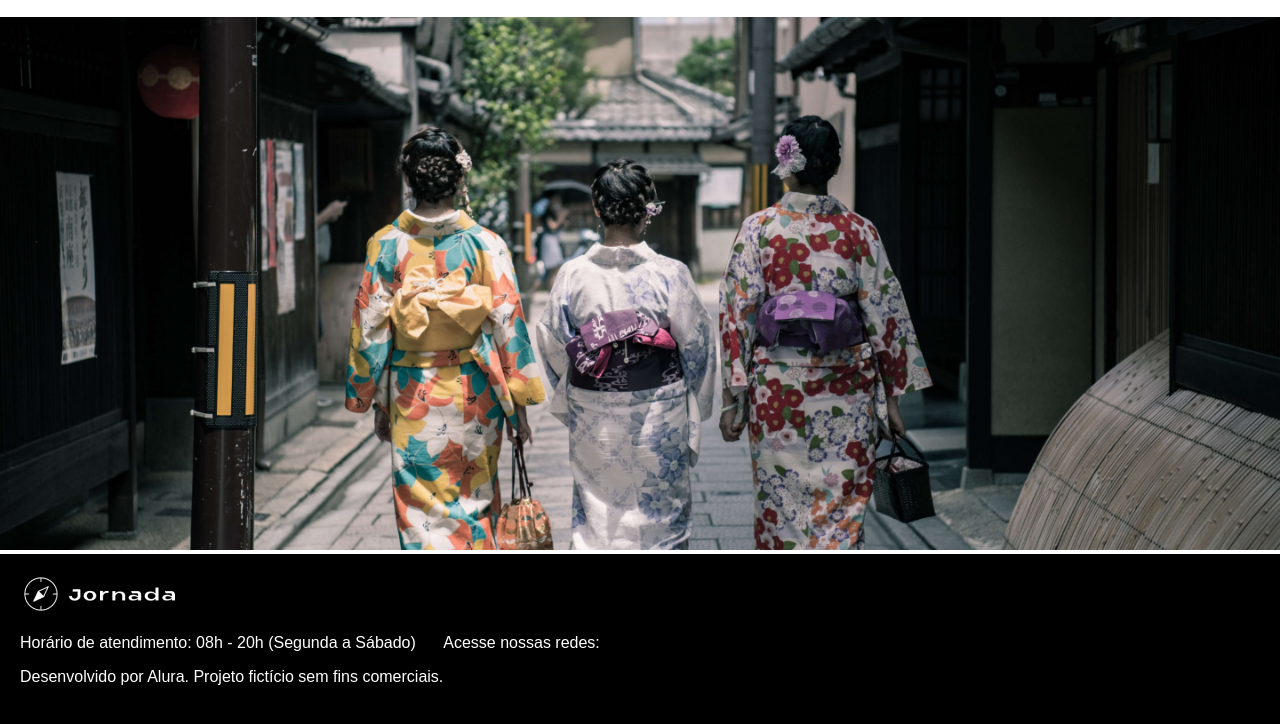
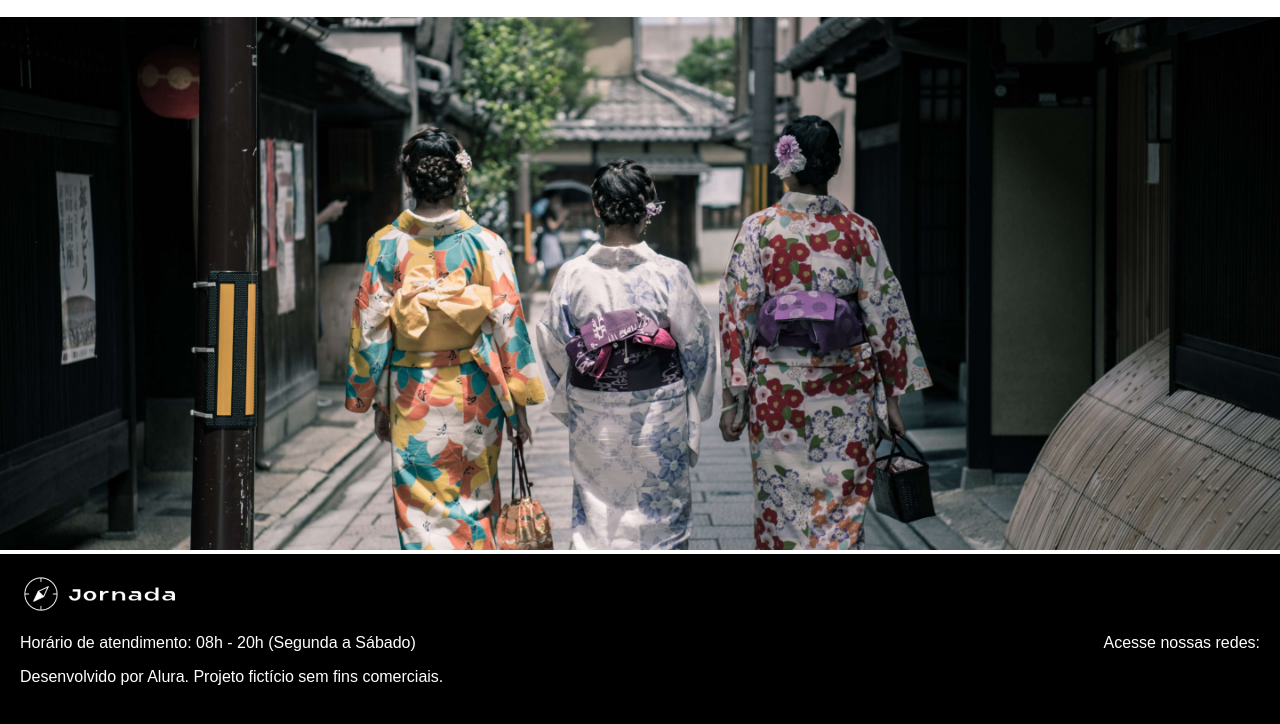
Before and after one commit to beatrizzinkoloouresdarocha/projeto-site-jornada-viagens-front-end, a plain HTML site: page index.html in a window 1280 px wide. Shown: the part 2372-3096 px from the top of the page. Drawn offline with Linux system fonts and the light colour scheme.

Commit message:
criei mais um etapa pra separar o segundo texto pro lado direito concluido estou finalizando as etapas finais .

```diff
--- a/styles.css
+++ b/styles.css
@@ -263,5 +263,9 @@ margin-right: 150px;
 
 #texto-container-rodape{
     display: flex;
+    justify-content: space-between;
+}
 
+#texto-container-rodape-lado-direito{
+    margin-right: 40PX;
 }
```
